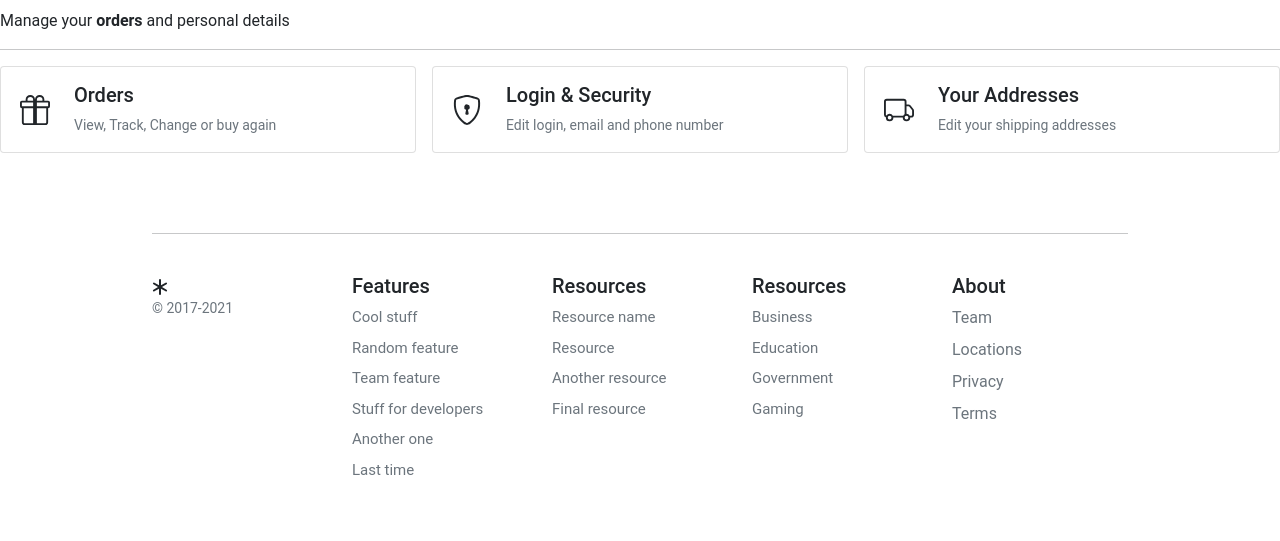
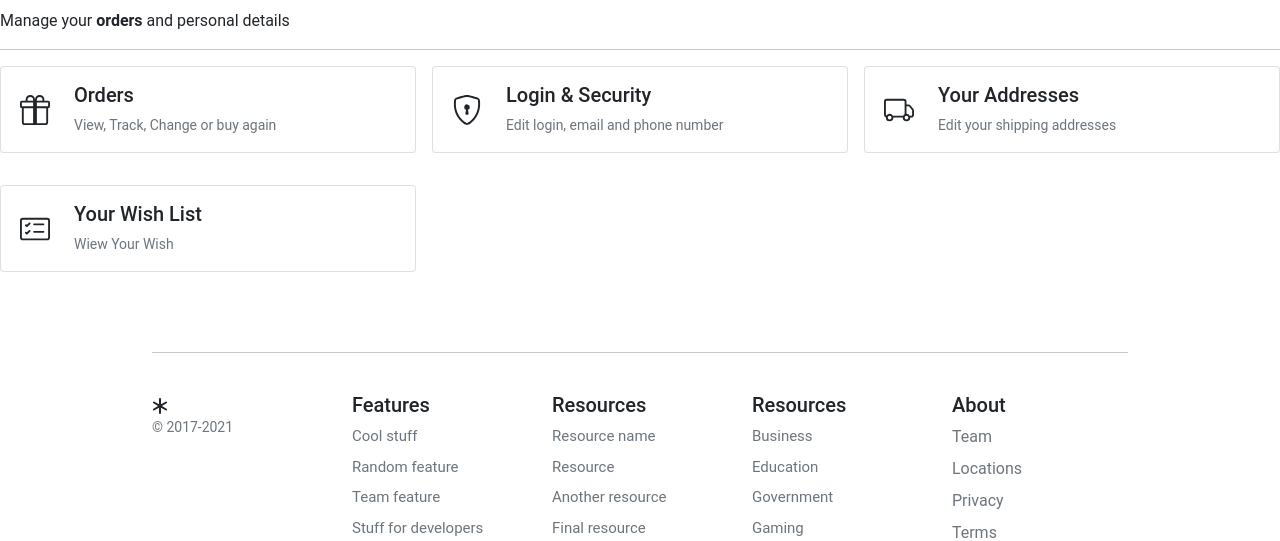
Before and after one commit to AslanZ-5/book-store, a Django app: page /account/dashboard/ in a window 1280 px wide. Shown: the part 179-720 px from the top of the page. Before the commit the page ends 654 px from the top, so only its background shows below. Run offline with Django 4.2, Linux system fonts and the light colour scheme; the visitor is signed in with stand-in values (Sample User, id 1); data that the repository does not hold is empty; parts of the project's set-up code (start-up, migrations or seed data) failed here and were passed over.

Commit message:
user wishlist link in dashboard and wishlist html page

```diff
--- a/templates/account/dashboard/dashboard.html
+++ b/templates/account/dashboard/dashboard.html
@@ -73,6 +73,26 @@
     </div>
     </a>
   </div>
+  <div class="col">
+    <a href="{% url 'account:addresses' %}" class="text-reset text-decoration-none" role="button" style="max-width: 540px;">
+    <div class="card mb-3">
+      <div class="row g-0">
+        <div class="col-2 position-relative">
+          <svg class="position-absolute top-50 start-50 translate-middle" xmlns="http://www.w3.org/2000/svg" width="30" height="30" fill="currentColor" class="bi bi-card-checklist" viewBox="0 0 16 16">
+            <path d="M14.5 3a.5.5 0 0 1 .5.5v9a.5.5 0 0 1-.5.5h-13a.5.5 0 0 1-.5-.5v-9a.5.5 0 0 1 .5-.5h13zm-13-1A1.5 1.5 0 0 0 0 3.5v9A1.5 1.5 0 0 0 1.5 14h13a1.5 1.5 0 0 0 1.5-1.5v-9A1.5 1.5 0 0 0 14.5 2h-13z"/>
+            <path d="M7 5.5a.5.5 0 0 1 .5-.5h5a.5.5 0 0 1 0 1h-5a.5.5 0 0 1-.5-.5zm-1.496-.854a.5.5 0 0 1 0 .708l-1.5 1.5a.5.5 0 0 1-.708 0l-.5-.5a.5.5 0 1 1 .708-.708l.146.147 1.146-1.147a.5.5 0 0 1 .708 0zM7 9.5a.5.5 0 0 1 .5-.5h5a.5.5 0 0 1 0 1h-5a.5.5 0 0 1-.5-.5zm-1.496-.854a.5.5 0 0 1 0 .708l-1.5 1.5a.5.5 0 0 1-.708 0l-.5-.5a.5.5 0 0 1 .708-.708l.146.147 1.146-1.147a.5.5 0 0 1 .708 0z"/>
+          </svg>
+        </div>
+        <div class="col-10">
+          <div class="card-body ps-0 ps-md-1">
+            <h1 class="h5">Your Wish List</h1>
+            <p class="card-text small text-muted">Wiew Your Wish</p>
+          </div>
+        </div>
+      </div>
+    </div>
+    </a>
+  </div>
 
 </div>
 
```
Also changed, not shown: templates/account/dashboard/user_wishlist.html (added).
